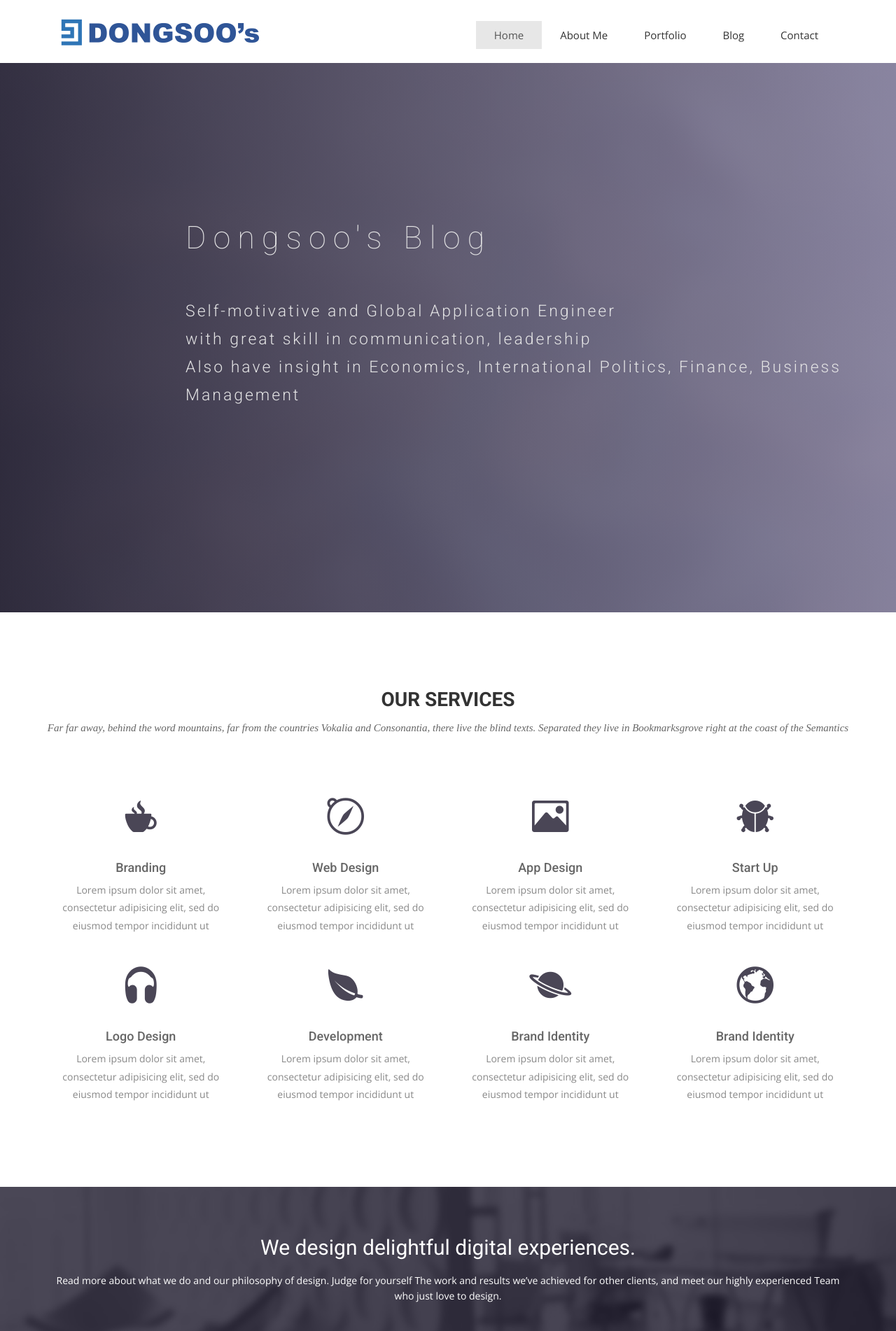
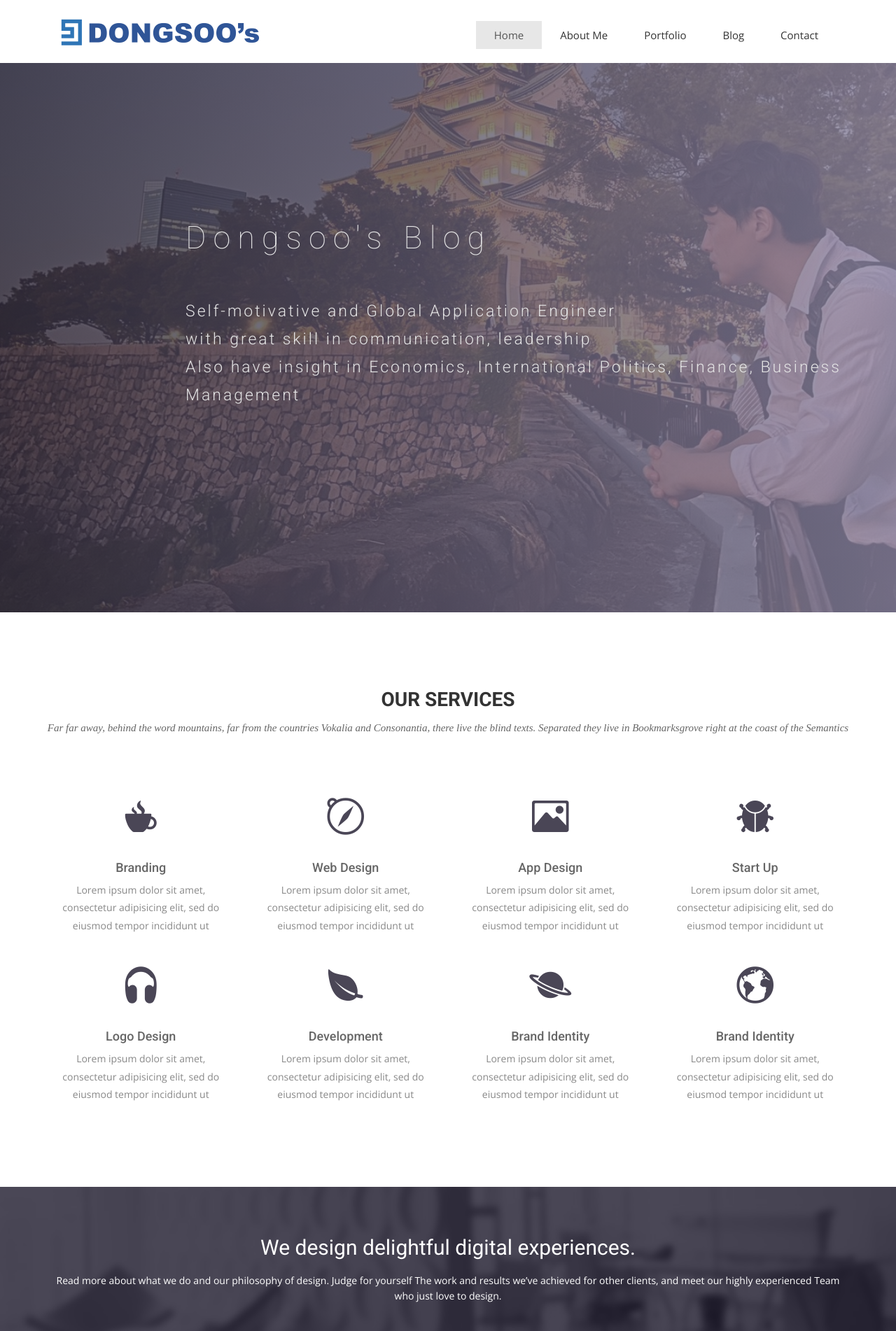
Before and after one commit to kdstheace/kdstheace.github.io, a Jekyll site: the page built from index.html, in a window 1280 px wide. Shown: the top 1902 px of the page at 70% size. Built offline with Jekyll 4.4.1, drawn with Linux system fonts in a browser that asks for light colours; nearby versions of some CDN libraries; some web fonts are replaced; comment, search, counter and statistics services are not loaded.

Commit message:
customize index page

```diff
--- a/css/style.css
+++ b/css/style.css
@@ -6,7 +6,7 @@
 	Common Css
 --*/
 body {
-  font-family: 'Open Sans', sans-serif;
+  font-family: "Open Sans", sans-serif;
   -webkit-font-smoothing: antialiased;
 }
 h1,
@@ -15,7 +15,7 @@
 h4,
 h5,
 h6 {
-  font-family: 'Roboto', sans-serif;
+  font-family: "Roboto", sans-serif;
 }
 h2 {
   font-size: 30px;
@@ -49,7 +49,7 @@
   font-weight: 600;
 }
 .section-title p {
-  font-family: 'Volkhov', serif;
+  font-family: "Volkhov", serif;
   font-style: italic;
   color: #666;
 }
@@ -89,7 +89,7 @@
 	Slider Start
 --*/
 #slider {
-  background: url("../img/slider-bg.jpg") no-repeat;
+  background: url("../img/banner.jpg") no-repeat;
   background-size: cover;
   background-attachment: fixed;
   background-position: 10% 0%;
@@ -109,10 +109,10 @@
   opacity: 0.8;
 }
 #slider .block {
-  color: #E3E3E4;
+  color: #e3e3e4;
 }
 #slider .block h1 {
-  font-family: 'Roboto', sans-serif;
+  font-family: "Roboto", sans-serif;
   font-weight: 100;
   font-size: 45px;
   line-height: 60px;
@@ -122,7 +122,7 @@
 #slider .block p {
   font-size: 23px;
   line-height: 40px;
-  font-family: 'Roboto', sans-serif;
+  font-family: "Roboto", sans-serif;
   font-weight: 300;
   letter-spacing: 3px;
 }
@@ -130,8 +130,9 @@
 /*--
 	blog
 --*/
-#blog, #post {
-    padding: 50px 0 40px;
+#blog,
+#post {
+  padding: 50px 0 40px;
 }
 /*--
 	wrapper Start
@@ -145,7 +146,7 @@
   margin: 0;
 }
 #intro .block p {
-  color: #7B7B7B;
+  color: #7b7b7b;
   padding-top: 20px;
 }
 #intro .block img {
@@ -170,7 +171,7 @@
 }
 #service .service-item i {
   font-size: 60px;
-  color: #4A4656;
+  color: #4a4656;
 }
 #service .service-item h4 {
   padding-top: 20px;
@@ -261,7 +262,7 @@
   margin-bottom: 20px;
 }
 #feature .btn-view-works {
-  background: #655E7A;
+  background: #655e7a;
   color: #fff;
   padding: 10px 20px;
 }
@@ -273,12 +274,12 @@
 }
 #testimonial .block h2 {
   line-height: 27px;
-  color: #5C5C5C;
+  color: #5c5c5c;
   padding-top: 110px;
 }
 #testimonial .block p {
   padding-top: 50px;
-  color: #7B7B7B;
+  color: #7b7b7b;
 }
 #testimonial .counter-box li {
   width: 50%;
@@ -299,7 +300,7 @@
 #testimonial .testimonial-carousel {
   text-align: center;
   width: 75%;
-  border: 1px solid #DEDEDE;
+  border: 1px solid #dedede;
   padding: 24px;
   margin: 0 auto;
 }
@@ -327,7 +328,7 @@
   font-weight: 600;
 }
 #testimonial .testimonial-carousel .owl-carousel .owl-pagination div {
-  border: 1px solid #1D1D1D;
+  border: 1px solid #1d1d1d;
   border-radius: 500px;
   display: inline-block;
   height: 10px;
@@ -335,7 +336,7 @@
   width: 10px;
 }
 #testimonial .testimonial-carousel .owl-carousel .owl-pagination div.active {
-  background: #5C5C5C;
+  background: #5c5c5c;
   font-size: 30px;
   display: inline-block;
   border: 0px;
@@ -377,7 +378,7 @@
   opacity: 0.8;
 }
 #global-header .block {
-  color: #E3E3E4;
+  color: #e3e3e4;
   margin: 0 auto;
   padding-left: 90px;
   text-align: center;
@@ -424,13 +425,13 @@
   position: relative;
 }
 #portfolio-work .block .portfolio-menu ul .active {
-  color: #655E7A;
+  color: #655e7a;
   position: relative;
 }
 #portfolio-work .block .portfolio-menu ul .active:before {
   content: "\f0d7";
   position: absolute;
-  font-family: 'FontAwesome';
+  font-family: "FontAwesome";
   bottom: -18px;
   font-size: 30px;
   width: 20px;
@@ -449,7 +450,7 @@
 #portfolio-work .block .portfolio-menu ul li:hover:before {
   content: "\f0d7";
   position: absolute;
-  font-family: 'FontAwesome';
+  font-family: "FontAwesome";
   bottom: -18px;
   font-size: 30px;
   width: 20px;
@@ -498,7 +499,7 @@
 #portfolio-work .block .portfolio-contant ul li a span {
   font-style: italic;
   font-size: 13px;
-  color: #655E7A;
+  color: #655e7a;
 }
 #portfolio-work .block .portfolio-contant ul img {
   width: 100%;
@@ -512,9 +513,9 @@
   left: 0;
   background: rgba(0, 0, 0, 0.9);
   opacity: 0;
-  -webkit-transition: .3s all;
-  -o-transition: .3s all;
-  transition: .3s all;
+  -webkit-transition: 0.3s all;
+  -o-transition: 0.3s all;
+  transition: 0.3s all;
   text-align: center;
 }
 #portfolio-work .block .portfolio-contant .position-center {
@@ -525,9 +526,9 @@
   -moz-transform: translate(0%, 50%);
   -ms-transform: translate(0%, 50%);
   transform: translate(0%, 50%);
-  -webkit-transition: .5s all;
-  -o-transition: .5s all;
-  transition: .5s all;
+  -webkit-transition: 0.5s all;
+  -o-transition: 0.5s all;
+  transition: 0.5s all;
 }
 #portfolio-work .block .mix {
   display: none;
@@ -625,12 +626,12 @@
   opacity: 0.8;
 }
 #slider-contact .block {
-  color: #E3E3E4;
+  color: #e3e3e4;
   margin: 0 auto;
   padding-left: 90px;
 }
 #slider-contact .block h1 {
-  font-family: 'Roboto', sans-serif;
+  font-family: "Roboto", sans-serif;
   font-weight: 100;
   font-size: 45px;
   line-height: 60px;
@@ -640,7 +641,7 @@
 #slider-contact .block p {
   font-size: 23px;
   line-height: 40px;
-  font-family: 'Roboto', sans-serif;
+  font-family: "Roboto", sans-serif;
   font-weight: 300;
   letter-spacing: 1px;
   word-spacing: 3px;
@@ -657,9 +658,9 @@
   margin: 0px;
 }
 #contact-form .block form .form-group .form-control {
-  background: #F6F8FA;
+  background: #f6f8fa;
   height: 60px;
-  border: 1px solid #EEF2F6;
+  border: 1px solid #eef2f6;
   box-shadow: none;
   width: 100%;
 }
@@ -668,19 +669,19 @@
   margin: 0px;
 }
 #contact-form .block form .form-group-2 textarea {
-  background: #F6F8FA;
+  background: #f6f8fa;
   height: 135px;
-  border: 1px solid #EEF2F6;
+  border: 1px solid #eef2f6;
   box-shadow: none;
   width: 100%;
 }
 #contact-form .block button {
   width: 100%;
   height: 60px;
-  background: #47424C;
+  background: #47424c;
   border: none;
   color: #fff;
-  font-family: 'Open Sans', sans-serif;
+  font-family: "Open Sans", sans-serif;
   font-size: 18px;
 }
 /*--
@@ -705,7 +706,7 @@
   display: inline-block;
 }
 .social-icons i {
-  color: #2C2C2C;
+  color: #2c2c2c;
   margin-right: 25px;
   font-size: 25px;
 }
@@ -725,14 +726,14 @@
   width: 100%;
 }
 #contact-box .block h2 {
-  font-family: 'Open Sans', sans-serif;
+  font-family: "Open Sans", sans-serif;
   font-weight: 300;
   color: #000;
   font-size: 28px;
   padding-bottom: 30px;
 }
 #contact-box .block p {
-  color: #5C5C5C;
+  color: #5c5c5c;
   display: block;
 }
 /*--
@@ -773,7 +774,7 @@
 	footer Start
 --*/
 footer {
-  background: #F5F5F5;
+  background: #f5f5f5;
   text-align: center;
   padding-top: 48px;
   padding-bottom: 55px;
```
Also changed, not shown: img/banner.jpg (added), img/profilePic.png (added).
